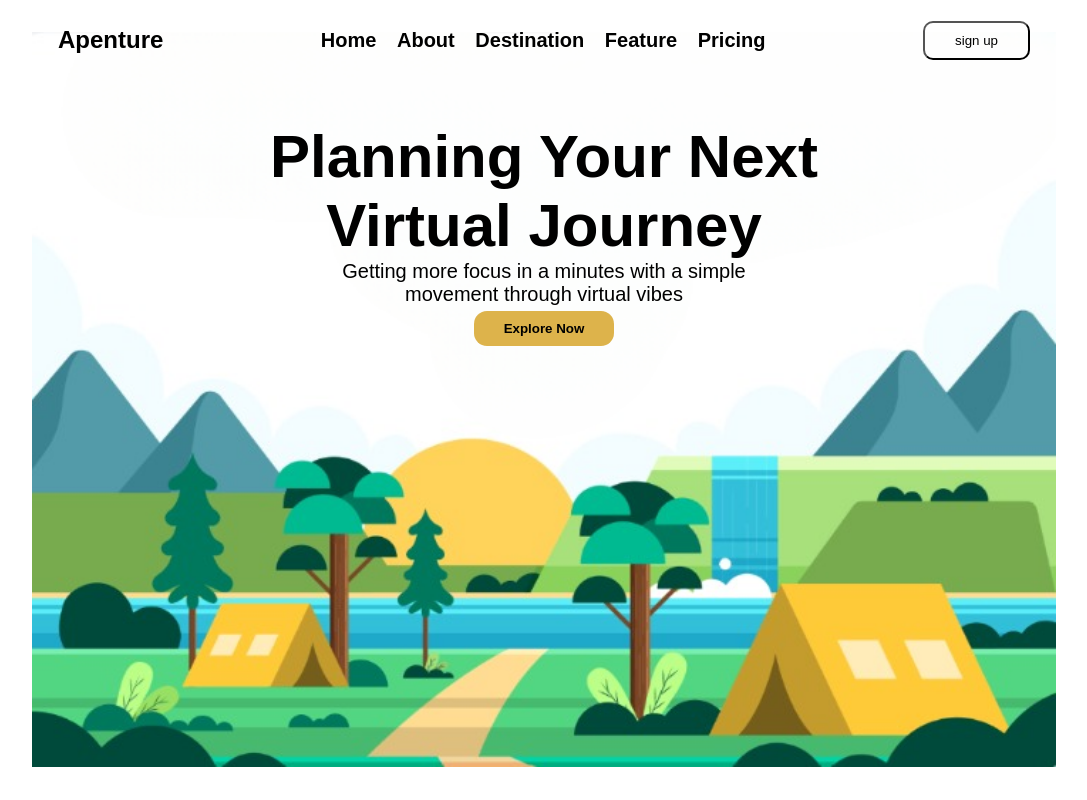
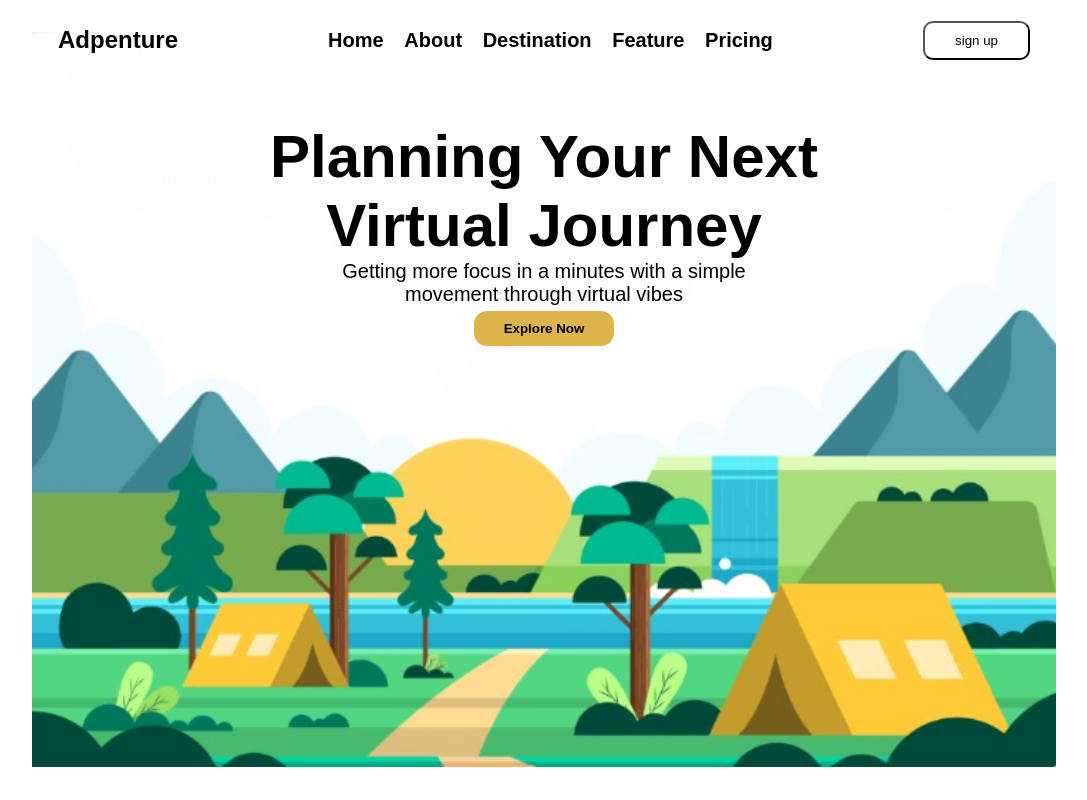
Before and after one commit to Aditya-jainn/Adpenture, a plain HTML site: page index.html in a window 1280 px wide. Shown: the whole page, without its empty margins (96-1183 px from the left). Drawn offline with Linux system fonts and the light colour scheme.

Commit message:
image name

```diff
--- a/index.html
+++ b/index.html
@@ -16,7 +16,7 @@
     <div class="main-contanier">
 
         <div class="nav-section">
-          <h2>Apenture</h2>
+          <h2>Adpenture</h2>
 
 
             <ul>
--- a/style.css
+++ b/style.css
@@ -10,7 +10,7 @@
 .main-contanier{
     width: 100%;
     height: 100vh;
-    background-image: url("./images/_cleanup.png");
+    background-image: url("./images/cleanup.png");
     background-position: center;
     background-repeat: no-repeat;
     background-size: cover;
```
Also changed, not shown: images/cleanup.png (renamed from images/_cleanup.png).
